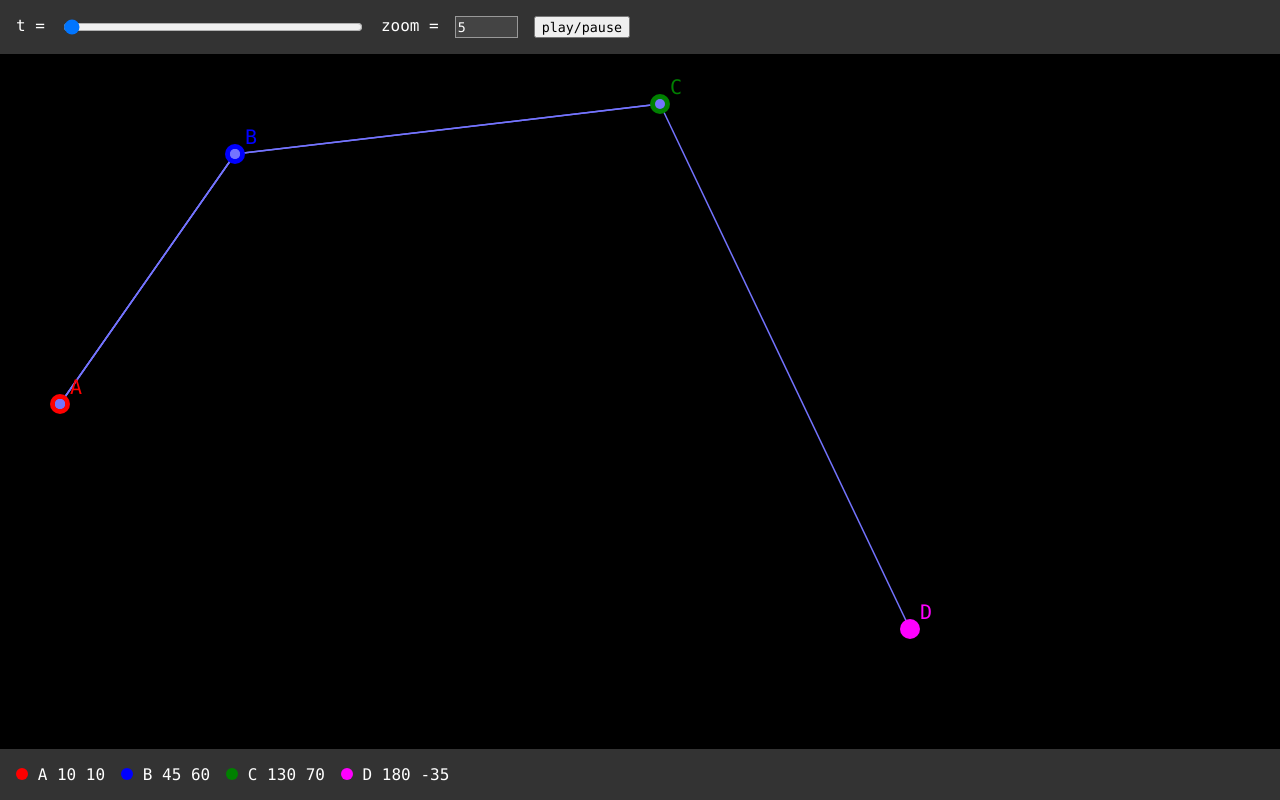
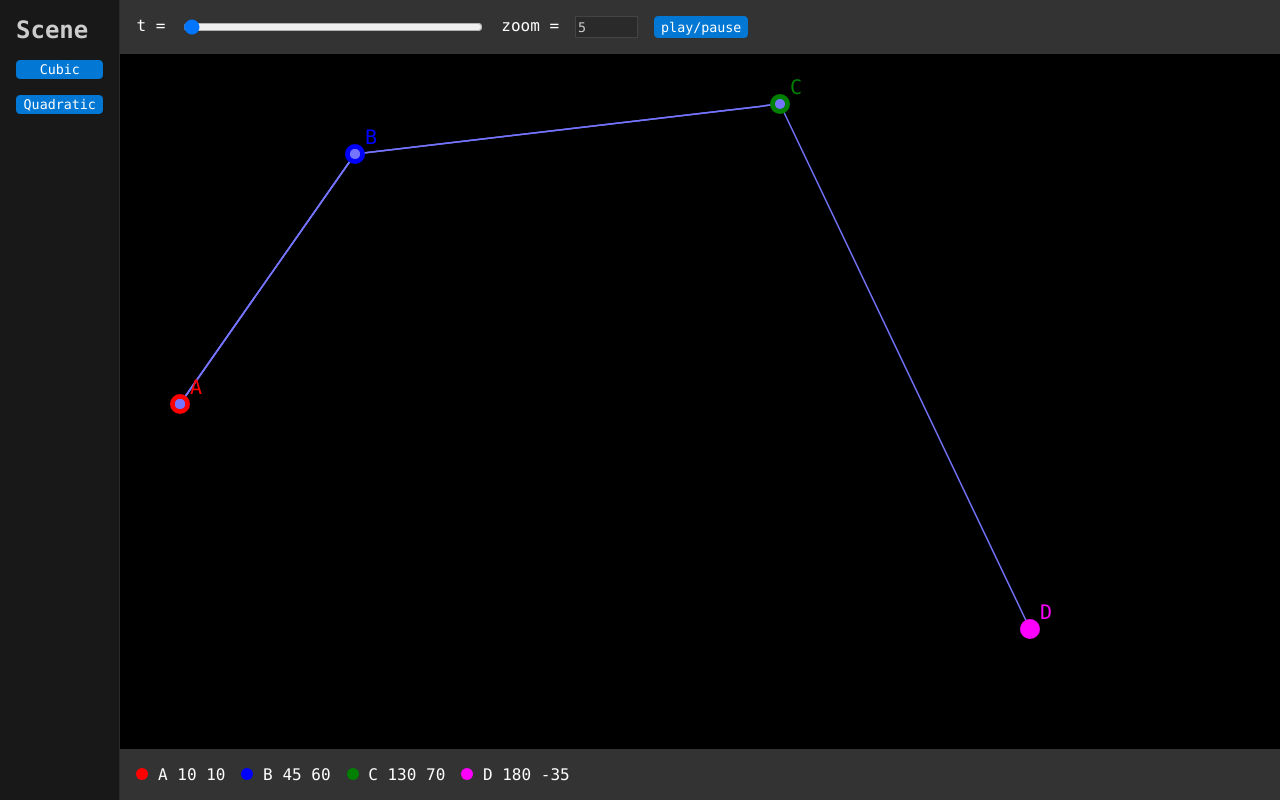
Before and after one commit to gudmundurh/curve-playground, a SvelteKit app: page / in a window 1280 px wide. Built offline with nearby package versions, Linux system fonts and the light colour scheme.

Commit message:
Scene selector

```diff
--- a/src/app.css
+++ b/src/app.css
@@ -2,27 +2,77 @@
 	box-sizing: border-box;
 }
 
+:root {
+	--s1: 1rem;
+	--bg: #181818;
+	--fg: #ccc;
+
+	--panel-spacing: 1px;
+
+	--scene-bg: #1f1f1f;
+	--border-color: #2a2a2a;
+	--highlight: #0278d4;
+	--highlight-hover: #0a70c2;
+}
+
 body {
 	margin: 0;
+	background: var(--border-color);
+	color: var(--fg);
 }
 
-body, input, button {
+a {
+	color: var(--highlight);
+}
+
+body,
+input,
+button {
 	font-family: menlo, consolas, sans-serif;
+}
+
+input {
+	background: var(--border-color);
+	border: 1px solid #444;
+	color: var(--fg);
+}
+
+input:focus {
+	border-color: var(--highlight);
+}
+
+input:focus-visible {
+	outline: 0;
+}
+
+button {
+	border-radius: 0.25rem;
+	border: 1px solid var(--highlight);
+	background: var(--highlight);
+	color: #fff;
+}
+
+button:hover {
+	background: var(--highlight-hover);
+}
+
+button:focus {
+	outline: 1px solid var(--highlight);
+	outline-offset: 2px;
+}
+
+.sidebar {
+	background: var(--bg);
+	padding: var(--s1);
 }
 
 .controls {
 	background: #333;
 	color: #fff;
-    padding: 1rem;
+	padding: var(--s1);
 	flex-grow: 0;
 	display: flex;
-    gap: 1rem;
-}
-
-.controls input {
-    background: #444;
-    border: 1px solid #999;
-    color: #fff;
+	gap: var(--s1);
 }
 
 .controls .dot {
@@ -31,3 +81,35 @@ body, input, button {
 	height: 0.75em;
 	border-radius: 50%;
 }
+
+/* Every-Layout classics */
+
+.with-sidebar {
+	display: flex;
+	flex-wrap: wrap;
+	gap: var(--panel-spacing);
+}
+
+.with-sidebar > :first-child {
+	flex-grow: 1;
+}
+
+.with-sidebar > :last-child {
+	flex-basis: 0;
+	flex-grow: 999;
+	min-inline-size: 50%;
+}
+
+.stack {
+	display: flex;
+	flex-direction: column;
+	justify-content: flex-start;
+}
+
+.stack > * {
+	margin-block: 0;
+}
+
+.stack > * + * {
+	margin-block-start: var(--s1, 1.5rem);
+}
--- a/src/routes/+page.svelte
+++ b/src/routes/+page.svelte
@@ -1,13 +1,20 @@
 <script lang="ts">
-	import SvgRenderer from "./SvgRenderer.svelte";
-	import { CubicScene, QuadraticScene  } from "./scenes";
+	import SvgRenderer from './SvgRenderer.svelte';
+	import { CubicScene, QuadraticScene } from './scenes';
+	import type { Scene } from './shapes';
 
-    const scene = new CubicScene();
-    //const scene = new QuadraticScene();
+	let scene: Scene = new CubicScene();
 </script>
 
 <svelte:head>
-    <title>Curve Playground</title>
+	<title>Curve Playground</title>
 </svelte:head>
 
-<SvgRenderer {scene} />
+<div class="with-sidebar">
+	<div class="sidebar stack">
+		<h2>Scene</h2>
+		<button on:click={() => (scene = new CubicScene())}>Cubic</button>
+		<button on:click={() => (scene = new QuadraticScene())}>Quadratic</button>
+	</div>
+	<SvgRenderer {scene} />
+</div>
```
Lines whose indentation alone changed are shown as unchanged.
